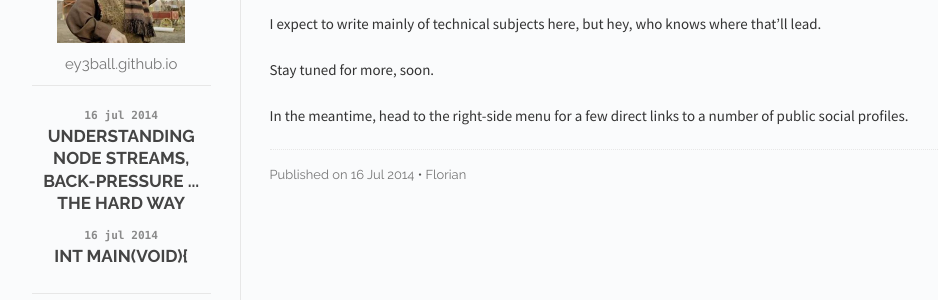
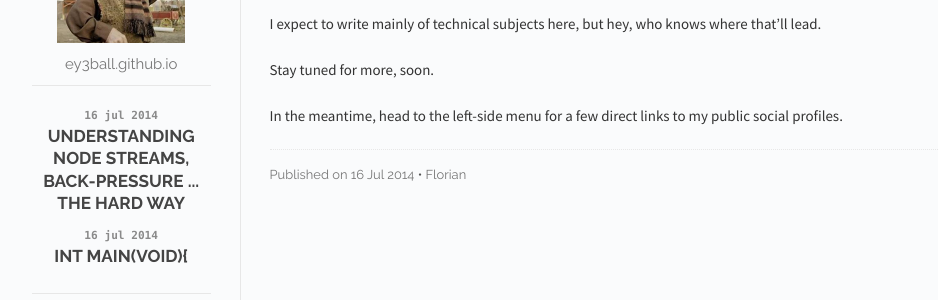
Before and after one commit to ey3ball/ey3ball.github.io, a Jekyll site: the page built from _posts/2014-07-16-hello-there.md, in a window 1280 px wide. Shown: the part 155-455 px from the top of the page, without its empty margins (118-1056 px from the left). Built offline with Jekyll 4.4.1, drawn with Linux system fonts in a browser that asks for light colours; Markdown is read by kramdown in place of the engine named in the settings.

Commit message:
minor fixes in first post

```diff
--- a/_posts/2014-07-16-hello-there.md
+++ b/_posts/2014-07-16-hello-there.md
@@ -12,5 +12,5 @@ that'll lead.
 
 Stay tuned for more, soon.
 
-In the meantime, head to the right-side menu for a few direct links to a number
-of public social profiles.
+In the meantime, head to the left-side menu for a few direct links to my public
+social profiles.
```
